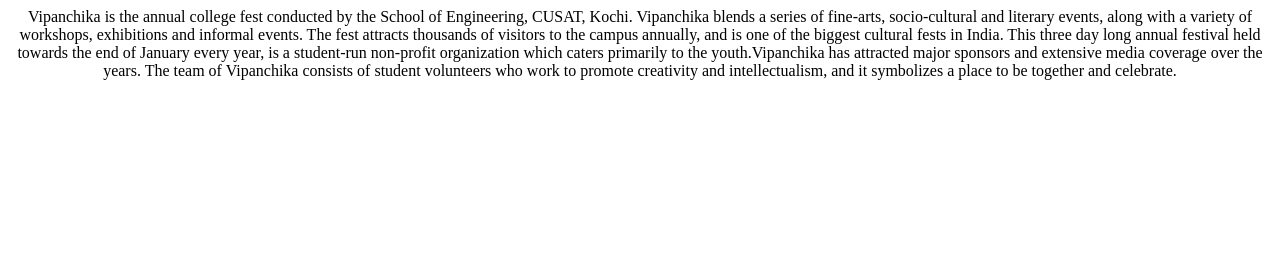
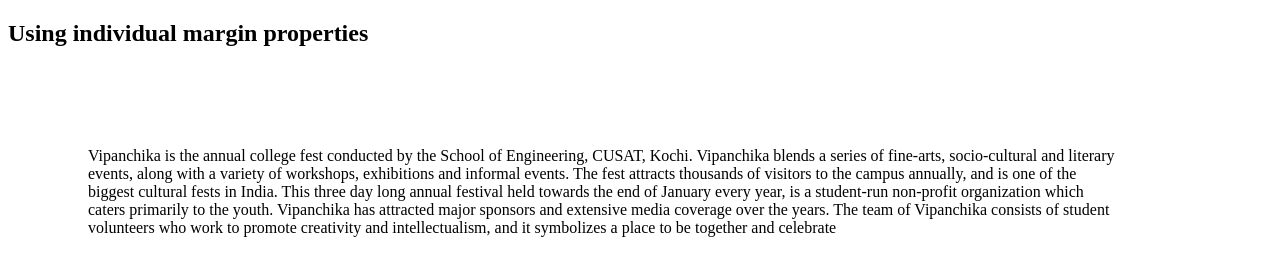
Before and after one commit to hacksk/vipanchika, a plain HTML site: page about.html in a window 1280 px wide. Drawn offline with Linux system fonts and the light colour scheme.

Commit message:
Update about.html

```diff
--- a/about.html
+++ b/about.html
@@ -1,15 +1,26 @@
+<!DOCTYPE html>
 <html>
+<head>
+<style>
+div {
+    margin-top: 100px;
+    margin-bottom: 100px;
+    margin-right: 150px;
+    margin-left: 80px;
+}
+</style>
+</head>
 <body>
-  <p align=center>
-Vipanchika is the annual college fest conducted by the School of Engineering, CUSAT, Kochi.
-Vipanchika blends a series of fine-arts, socio-cultural and literary events, along with a
-variety of workshops, exhibitions and informal events. The fest attracts thousands of
-visitors to the campus annually, and is one of the biggest cultural fests in India.
-This three day long annual festival held towards the end of January every year, is a
-student-run non-profit organization which caters primarily to the youth.Vipanchika has
-attracted major sponsors and extensive media coverage over the years. The team of
-Vipanchika consists of student volunteers who work to promote creativity and
-intellectualism, and it symbolizes a place to be together and celebrate.
-  </p>
+
+<h2>Using individual margin properties</h2>
+
+<div>
+  Vipanchika is the annual college fest conducted by the School of Engineering, CUSAT, Kochi. Vipanchika blends a series of fine-arts, socio-cultural and literary events, along with a variety of workshops, exhibitions and informal events. The fest attracts thousands of visitors to the campus annually, and is one of the biggest cultural fests in India.
+
+This three day long annual festival held towards the end of January every year, is a student-run non-profit organization which caters primarily to the youth.
+
+Vipanchika has attracted major sponsors and extensive media coverage over the years. The team of Vipanchika consists of student volunteers who work to promote creativity and intellectualism, and it symbolizes a place to be together and celebrate
+</div>
+
 </body>
 </html>
```
